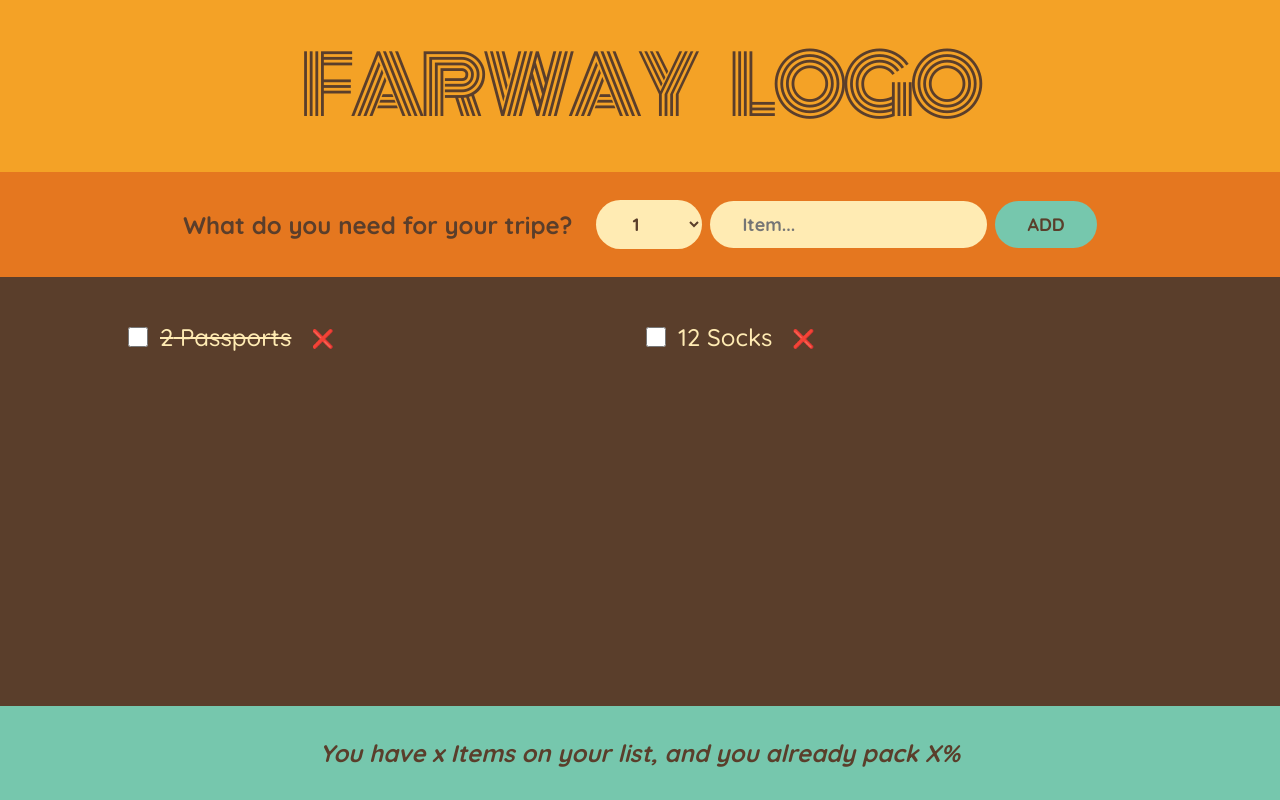
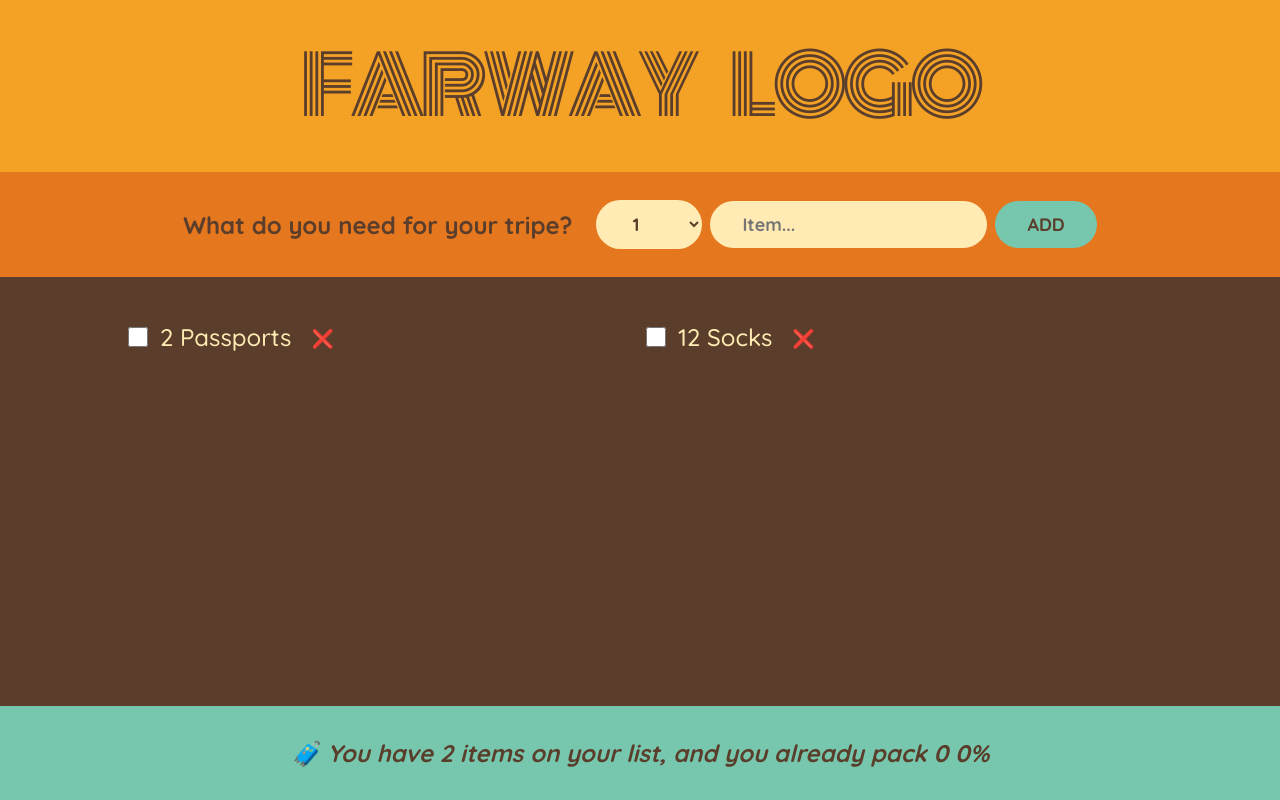
Before and after one commit to carlosaflach/The-far-away-app, a React (Create React App) app in the folder the-far-away-app/: page / in a window 1280 px wide. Built offline with nearby package versions, Linux system fonts and the light colour scheme; the HTML template or start-up script is replaced by a standard one.

Commit message:
feat: Calculating Statistics as Derived State

```diff
--- a/the-far-away-app/src/App.jsx
+++ b/the-far-away-app/src/App.jsx
@@ -6,7 +6,7 @@ import { Stats } from './components/Stats';
 
 export default function App() {
   const initialItems = [
-    { id: 1, description: 'Passports', quantity: 2, packed: true },
+    { id: 1, description: 'Passports', quantity: 2, packed: false },
     { id: 2, description: 'Socks', quantity: 12, packed: false },
   ];
   const [itens, setItens] = useState(initialItems);
@@ -24,7 +24,7 @@ export default function App() {
       <Logo />
       <Form onAddItem={setItens} />
       <PackingList itens={itens} onDeleteItem={removeItem} onToggleItem={handleToggleItem} />
-      <Stats />
+      <Stats itens={itens} />
     </div>
   );
 }
--- a/the-far-away-app/src/components/Stats.jsx
+++ b/the-far-away-app/src/components/Stats.jsx
@@ -1,7 +1,23 @@
-export const Stats = () => {
+export const Stats = ({ itens }) => {
+  if (!itens.length)
+    return (
+      <p className='stats'>
+        <em>Start adding some items to your packing list 🚀 </em>
+      </p>
+    );
+
+  const numItems = itens.length;
+  const numPacked = itens.filter((item) => item.packed).length;
+
+  const percentage = Math.round((numPacked / numItems) * 100);
+
   return (
-    <footer className="stats">
-      <em> You have x Items on your list, and you already pack X%</em>
+    <footer className='stats'>
+      <em>
+        {percentage === 100
+          ? ' You got everything! Ready to go ✈️'
+          : `🧳 You have ${numItems} items on your list, and you already pack ${numPacked} ${percentage}%`}{' '}
+      </em>
     </footer>
   );
 };
```
